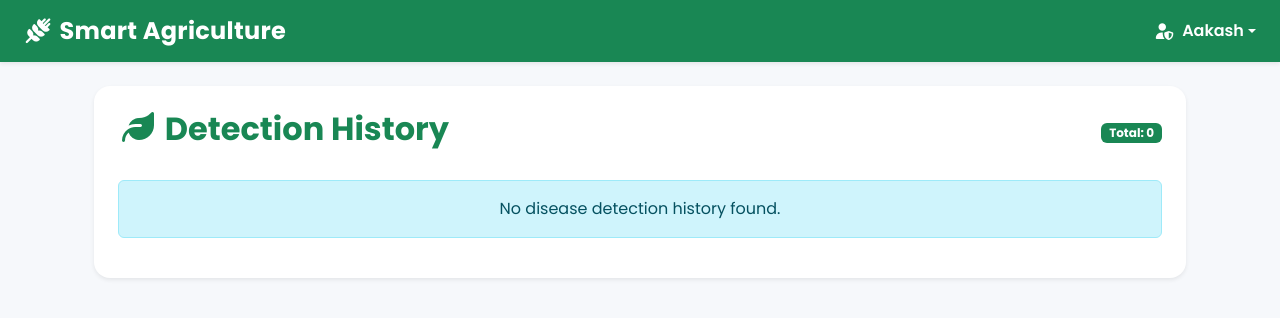
After one commit to Jisnu3/cropPrediction_diseases_detection, a Django app: page /detection-history/ in a window 1280 px wide. The commit adds this page. Shown: the top 318 px of the page. Run offline with Django 5.2, Linux system fonts and the light colour scheme; a user stored in the database is signed in; data comes from the database, SQL or seed files in the repository; both versions use the stored data as it was after the commit; some libraries are stand-ins or nearby versions.

Commit message:
Update app

```diff
--- a/recommender/templates/base.html
+++ b/recommender/templates/base.html
@@ -139,11 +139,26 @@
                   </ul>
                 </li>
 
-                <li class="nav-item">
-                  <a class="nav-link" href="{% url 'user_history' %}">
-                    <i class="fa-solid fa-clock-rotate-left"></i>
-                    History
-                  </a>
+                <li class="nav-item dropdown">
+                    <a class="nav-link dropdown-toggle" href="#" data-bs-toggle="dropdown">
+                        <i class="fa-solid fa-clock-rotate-left"></i>
+                        History
+                    </a>
+
+                    <ul class="dropdown-menu">
+                        <li>
+                            <a class="dropdown-item" href="{% url 'user_history' %}">
+                                <i class="fa-solid fa-seedling me-2"></i>
+                            Prediction
+                            </a>
+                        </li>
+
+                        <li>
+                            <a class="dropdown-item" href="{% url 'user_disease_history' %}">
+                                <i class="fa-solid fa-leaf me-2"></i>
+                                Detection
+                        </li>
+                    </ul>
                 </li>
 
                 <li class="nav-item">
@@ -194,16 +209,35 @@
                 </ul>
               </li>
 
-              <li class="nav-item">
-                <a class="nav-link" href="{% url 'user_history' %}"> <i class="fa-solid fa-clock-rotate-left"></i>History</a>
-              </li>
+              <li class="nav-item dropdown">
+    <a class="nav-link dropdown-toggle" href="#" data-bs-toggle="dropdown">
+        <i class="fa-solid fa-clock-rotate-left"></i>
+        History
+    </a>
+
+    <ul class="dropdown-menu">
+        <li>
+            <a class="dropdown-item" href="{% url 'user_history' %}">
+                <i class="fa-solid fa-seedling me-2"></i>
+                Crop Prediction History
+            </a>
+        </li>
+
+        <li>
+            <a class="dropdown-item" href="{% url 'user_disease_history' %}">
+                <i class="fa-solid fa-leaf me-2"></i>
+                Disease Detection History
+            </a>
+        </li>
+    </ul>
+</li>
 
               <li class="nav-item">
                 <a class="nav-link" href="{% url 'profile' %}"><i class="fa-solid fa-user"></i>Profile</a>
               </li>
 
               <li class="nav-item">
-                <a class="nav-link" href="{% url 'logout' %}"> <i class="fa-solid fa-right-from-bracket"></i>Logout</a>
+                <a class="nav-link" href="{% url 'logout' %}"><i class="fa-solid fa-right-from-bracket"></i>Logout</a>
               </li>
             {% endif %}
           </ul>
--- /dev/null
+++ b/recommender/templates/user_disease_history.html
@@ -0,0 +1,85 @@
+{% extends 'base.html' %}
+
+{% block title %}
+Detection History
+{% endblock %}
+
+{% block content %}
+<div class="container-fluid">
+
+    <div class="card shadow-sm border-0 rounded-4">
+        <div class="card-body p-4">
+
+            <div class="d-flex justify-content-between align-items-center mb-4">
+                <h2 class="fw-bold text-success">
+                    <i class="fa-solid fa-leaf"></i>
+                    Detection History
+                </h2>
+
+                <span class="badge bg-success">
+                    Total: {{ predictions.count }}
+                </span>
+            </div>
+
+            {% if predictions %}
+
+            <div class="mobile-history">
+
+                {% for p in predictions %}
+
+                <div class="disease-history-card">
+
+                    <div class="card-disease">
+                        <div class="disease-title">
+                            🌱 Disease Detected
+                        </div>
+
+                        <div class="disease-name">
+                            {{ p.disease_name }}
+                        </div>
+                    </div>
+
+                    <div class="card-date">
+                        <i class="fa-solid fa-calendar-days"></i>
+                        {{ p.created_at|date:'d M Y h:i A' }}
+                    </div>
+
+                    <div class="confidence-wrapper">
+
+                        {% if p.confidence >= 90 %}
+                            <span class="badge bg-success confidence-badge">
+                                {{ p.confidence }}%
+                            </span>
+
+                        {% elif p.confidence >= 70 %}
+                            <span class="badge bg-warning text-dark confidence-badge">
+                                {{ p.confidence }}%
+                            </span>
+
+                        {% else %}
+                            <span class="badge bg-danger confidence-badge">
+                                {{ p.confidence }}%
+                            </span>
+                        {% endif %}
+
+                    </div>
+
+                </div>
+
+                {% endfor %}
+
+            </div>
+
+            {% else %}
+
+            <div class="alert alert-info text-center">
+                No disease detection history found.
+            </div>
+
+            {% endif %}
+
+        </div>
+    </div>
+
+</div>
+{% endblock %}
--- a/recommender/urls.py
+++ b/recommender/urls.py
@@ -25,5 +25,6 @@ urlpatterns = [
     path('admin_change_password/',admin_change_password_view,name='admin_change_password'),
     path('forgot-password/', views.forgot_password_view, name='forgot_password'),
     path('disease_detection/',disease_detection_view,name='disease_detection'),
-    path('admin_disease_history/',views.admin_disease_history,name='admin_disease_history')
+    path('admin_disease_history/',views.admin_disease_history,name='admin_disease_history'),
+    path('detection-history/',views.user_disease_history,name='user_disease_history'),
 ]
--- a/recommender/views.py
+++ b/recommender/views.py
@@ -285,6 +285,24 @@ def admin_profile_view(request):
         "admin_profile.html",
         {"profile": profile}
     )
+
+from django.contrib.auth.decorators import login_required
+
+@login_required
+def user_disease_history(request):
+
+    predictions = DiseasePrediction.objects.filter(
+        user=request.user
+    ).order_by('-created_at')
+
+    return render(
+        request,
+        'user_disease_history.html',
+        {
+            'predictions': predictions
+        }
+    )
+
 
 @user_passes_test(is_staff, login_url='admin_login')
 def admin_user_delete(request,id):
```
Also changed, not shown: db.sqlite3, 1 other file.
